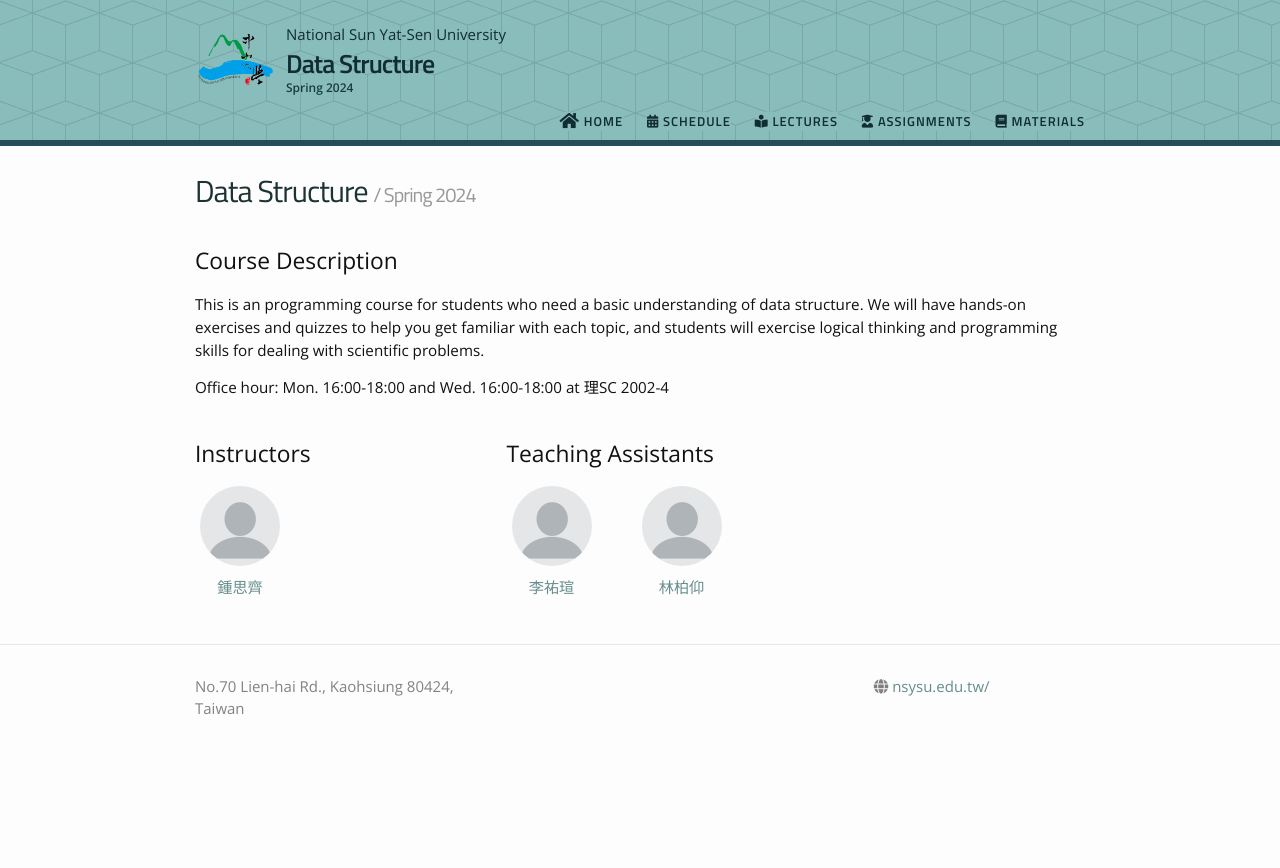
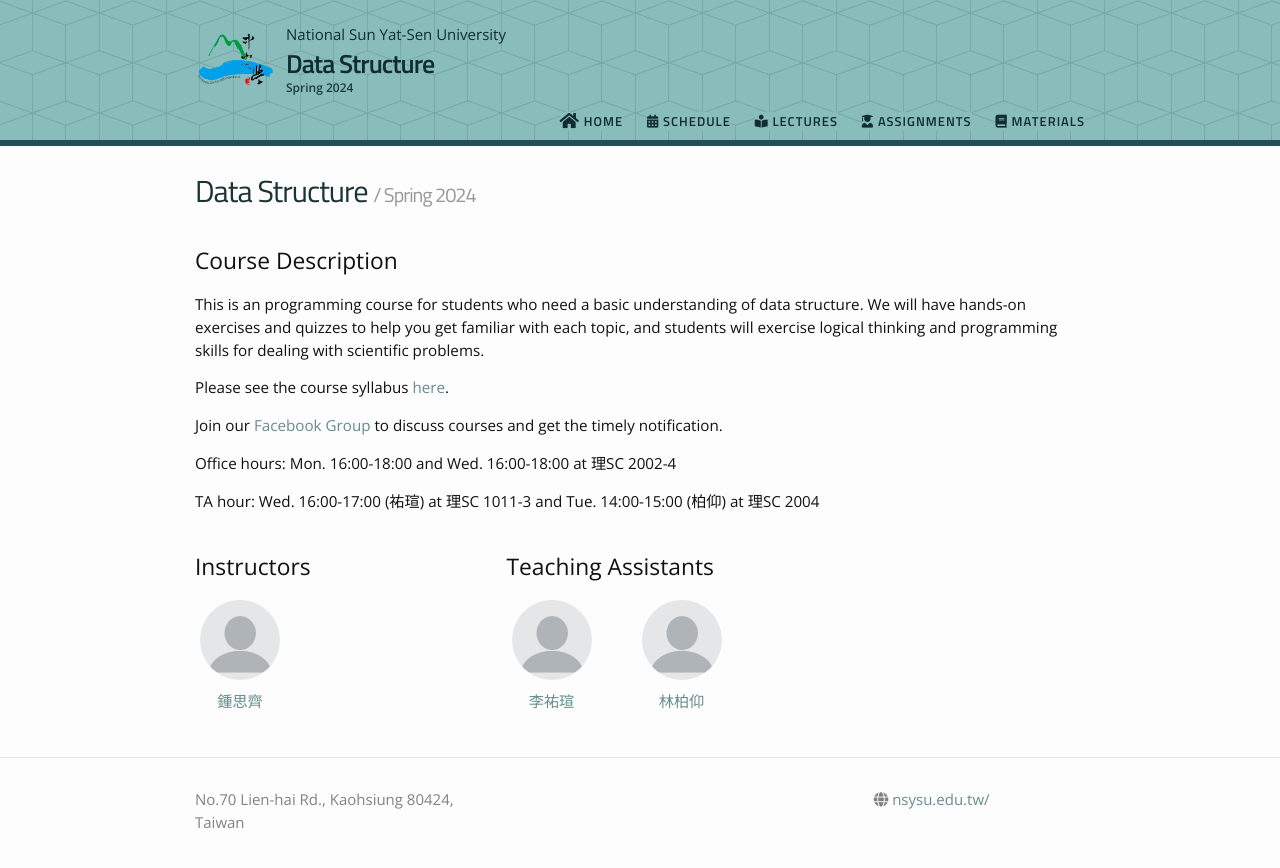
Before and after one commit to phonchi/nsysu-math208-2024, a Jekyll site: the page built from index.md, in a window 1280 px wide. Shown: the top 868 px of the page. Built offline with Jekyll 4.4.1, drawn with Linux system fonts in a browser that asks for light colours; nearby versions of some CDN libraries.

Commit message:
Update index.md

```diff
--- a/index.md
+++ b/index.md
@@ -2,4 +2,10 @@
 layout: home
 ---
 
-Office hour: Mon. 16:00-18:00 and Wed. 16:00-18:00 at 理SC 2002-4
+Please see the course syllabus [here](/nsysu-math208/static_files/presentations/course_outline.pdf).
+
+Join our [Facebook Group](https://www.facebook.com/groups/938551624371183) to discuss courses and get the timely notification.
+
+Office hours: Mon. 16:00-18:00 and Wed. 16:00-18:00 at 理SC 2002-4
+
+TA hour: Wed. 16:00-17:00 (祐瑄) at 理SC 1011-3 and Tue. 14:00-15:00 (柏仰) at 理SC 2004
```
